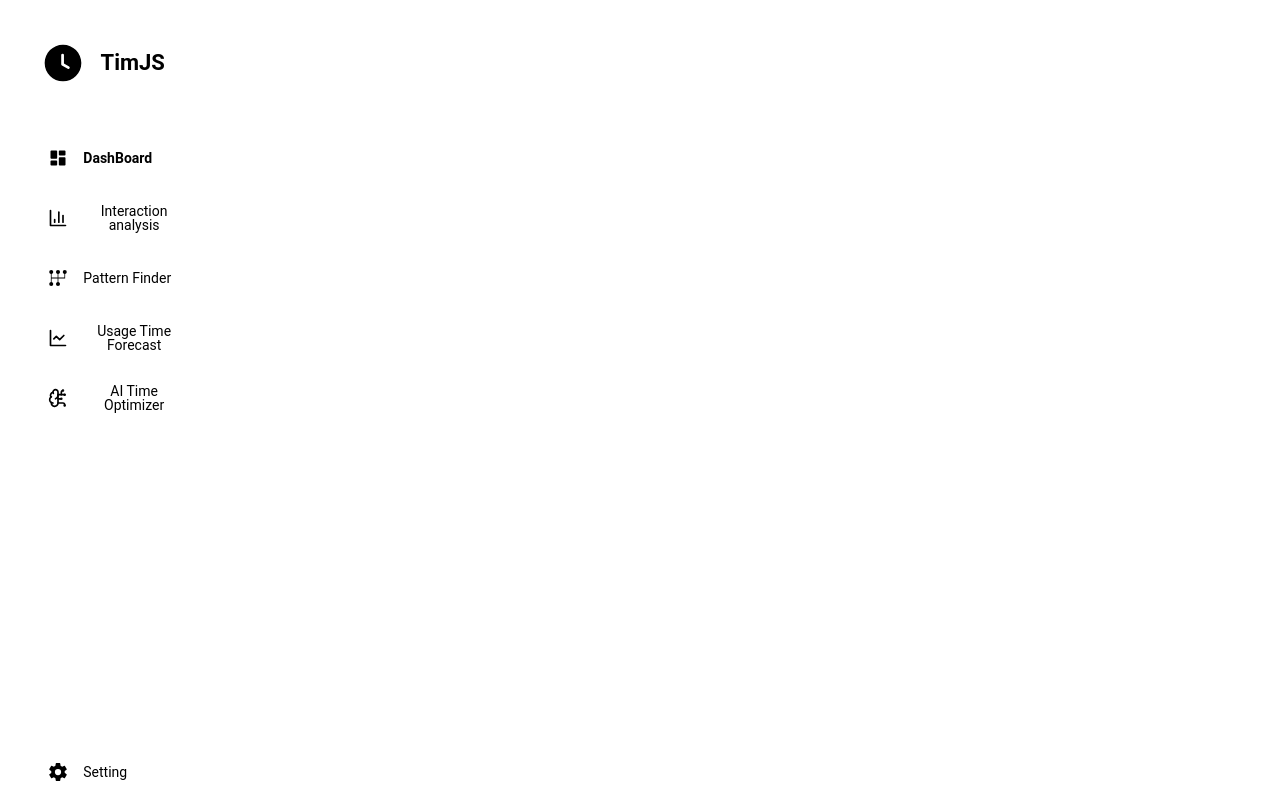
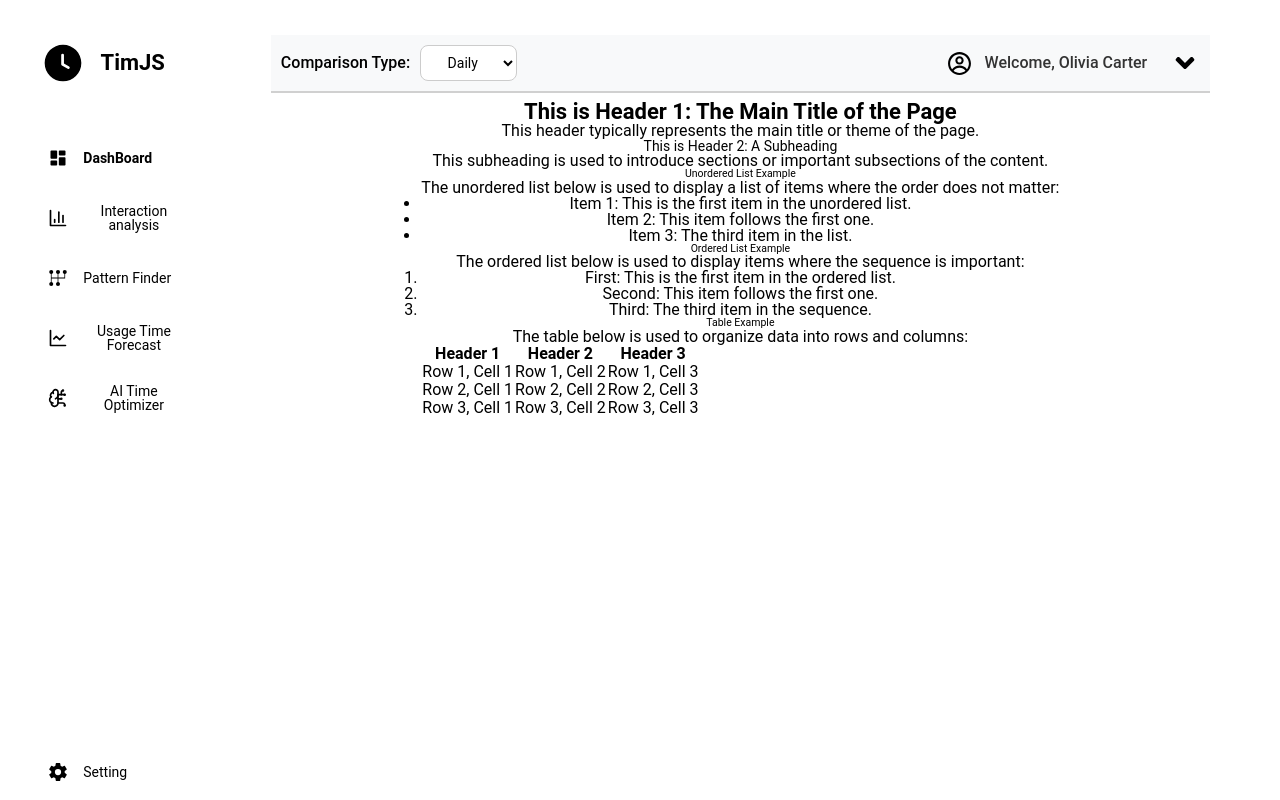
Before and after one commit to MohammedKamalAlsyd/TimJS, a React (Vite) app in the folder TimJS/: page /dashboard in a window 1280 px wide. Built offline with nearby package versions, Linux system fonts and the light colour scheme.

Commit message:
Added Header WIth Some Animations for the Dropdown Menu

```diff
--- a/TimJS/src/App.jsx
+++ b/TimJS/src/App.jsx
@@ -1,18 +1,22 @@
 //import { useState } from 'react'
 import { BrowserRouter as Router } from 'react-router-dom';
-import { ChakraProvider, HStack } from '@chakra-ui/react';
+import { ChakraProvider, HStack, VStack } from '@chakra-ui/react';
 import customTheme from './assets/styles/chakra-theme';
 import Sidebar from './assets/components/Sidebar';
 import Routes from './routes';
-import './assets/styles/global.css'
+import Header from './assets/components/Header';
+import './assets/styles/Global.css'
 
 function App() {
   return (
       <ChakraProvider theme={customTheme}>
         <Router>
-            <HStack>
+            <HStack justifyContent={'start'} height={'100%'}>
               <Sidebar/>
-              <Routes />
+              <VStack height={'full'} width={'full'} padding={'35px 35px 35px 35px'} margin={'0px 35px'}>
+                <Header/>
+                <Routes />
+              </VStack>
             </HStack>
         </Router>
       </ChakraProvider>
--- /dev/null
+++ b/TimJS/src/assets/components/Header.jsx
@@ -0,0 +1,72 @@
+import React, { useState, useEffect, useRef } from 'react';
+import '../styles/Header.css'; // Import the separate CSS file
+import { HStack } from '@chakra-ui/react';
+import { CgProfile } from "react-icons/cg";
+import { FaAngleDown } from "react-icons/fa";
+
+const Header = () => {
+  const [showDropdown, setShowDropdown] = useState(false);
+  const dropdownRef = useRef(null); // Ref for dropdown
+  const iconRef = useRef(null); // Ref for FaAngleDown
+
+  // Toggle dropdown visibility
+  const toggleDropdown = (e) => {
+    e.stopPropagation(); // Prevent closing immediately when clicking the icon
+    setShowDropdown((prev) => !prev);
+  };
+
+  // Close dropdown if clicking outside
+  const handleClickOutside = (event) => {
+    if (
+      dropdownRef.current &&
+      !dropdownRef.current.contains(event.target) &&
+      iconRef.current &&
+      !iconRef.current.contains(event.target)
+    ) {
+      setShowDropdown(false);
+    }
+  };
+
+  useEffect(() => {
+    document.addEventListener('mousedown', handleClickOutside);
+    return () => {
+      document.removeEventListener('mousedown', handleClickOutside);
+    };
+  }, []);
+
+  return (
+    <div className="header">
+      <div className="comparison-type">
+        <label htmlFor="comparison">Comparison Type:</label>
+        <select id="comparison">
+          <option value="daily">Daily</option>
+          <option value="weekly">Weekly</option>
+          <option value="monthly">Monthly</option>
+        </select>
+      </div>
+
+      <HStack className="user-section" spacing='1vw'>
+        <CgProfile fontSize={'25px'} />
+        <h2>Welcome, Olivia Carter</h2>
+        <FaAngleDown
+          ref={iconRef}
+          className={`dropdown-icon ${showDropdown ? 'dropdown-icon-active' : ''}`} // Rotate icon when active
+          fontSize={'30px'}
+          onClick={toggleDropdown}
+        />
+
+        {/* Dropdown Menu */}
+        <div
+          className={`dropdown-menu ${showDropdown ? 'show-dropdown' : ''}`}
+          ref={dropdownRef}
+          onClick={(e) => e.stopPropagation()}
+        >
+          <a href="#">Support Project</a>
+          <a href="#">Logout</a>
+        </div>
+      </HStack>
+    </div>
+  );
+};
+
+export default Header;
--- /dev/null
+++ b/TimJS/src/assets/styles/Header.css
@@ -0,0 +1,130 @@
+/* Modernized Header Styles */
+.header {
+    position: relative;
+    display: flex;
+    justify-content: space-between;
+    align-items: center;
+    padding: 10px;
+    border-bottom: 2px solid #d0d0d0;
+    width: 100%;
+    background-color: #f8f9fa;
+  }
+
+/* Comparison Type Section */
+.comparison-type {
+  display: flex;
+  align-items: center;
+  border-radius: 12px;
+}
+
+.comparison-type label {
+  font-size: 16px;
+  font-weight: 500;
+  color: #000000;
+  margin-right: 10px;
+}
+
+.comparison-type select {
+  padding: 8px 12px;
+  font-size: 14px;
+  border-radius: 8px;
+  border: 1px solid #ccc;
+  background-color: white;
+  color: #000000;
+  transition: border-color 0.3s ease, box-shadow 0.3s ease;
+}
+
+.comparison-type select:hover {
+  border-color: #000000;
+}
+
+.comparison-type select:focus {
+  outline: none;
+  border-color: #000000;
+}
+
+  /* User Section Styles */
+  .user-section {
+    display: flex;
+    align-items: center;
+    position: relative;
+  }
+
+  .user-section img {
+    width: 32px;
+    height: 32px;
+    border-radius: 50%;
+    margin-right: 10px;
+  }
+
+  .user-section h2 {
+    font-weight: 500;
+    margin-right: 10px;
+    font-size: 16px;
+    color: #333;
+  }
+
+  .dropdown-icon {
+    cursor: pointer;
+    color: #000000;
+    transition: transform 0.3s ease;
+  }
+
+  /* Rotate icon when dropdown is active */
+  .dropdown-icon-active {
+    transform: rotate(180deg);
+  }
+
+  /* Dropdown Menu Styles */
+  .dropdown-menu {
+    position: absolute;
+    top: 50px;
+    right: 0;
+    background-color: white;
+    border-radius: 12px;
+    border: 1px solid #e0e0e0;
+    box-shadow: 0 4px 20px rgba(0, 0, 0, 0.1);
+    width: 180px;
+    z-index: 10;
+    opacity: 0;
+    visibility: hidden;
+    transform: translateY(-10px);
+    transition: opacity 0.3s ease, transform 0.3s ease;
+  }
+
+  /* Show the dropdown */
+  .show-dropdown {
+    opacity: 1;
+    visibility: visible;
+    transform: translateY(0);
+  }
+
+  /* Dropdown Menu Links */
+  .dropdown-menu a {
+    padding: 12px 16px;
+    display: flex;
+    align-items: center;
+    justify-content: space-between;
+    text-decoration: none;
+    color: #000000;
+    border-radius: 8px;
+    font-size: 14px;
+    transition: background-color 0.3s ease, color 0.3s ease;
+  }
+
+  .dropdown-menu a:hover {
+    background-color: #f1f3f5;
+    color: #000000;
+  }
+
+  /* Dropdown icon arrow for each link */
+  .dropdown-menu a::after {
+    content: '→';
+    font-size: 12px;
+    color: #ccc;
+    transition: color 0.3s ease;
+  }
+
+  .dropdown-menu a:hover::after {
+    color: #000000;
+  }
--- a/TimJS/src/assets/styles/Sidebar.css
+++ b/TimJS/src/assets/styles/Sidebar.css
@@ -1,10 +1,9 @@
 .sidebar {
   margin: 0.05%;
-  position: absolute;
+  position: relative;
   top: 0px;
   bottom: 0px;
-  width: 15%;
-
+  width: 17.5%;
 }
 
 
--- a/TimJS/src/assets/styles/global.css
+++ b/TimJS/src/assets/styles/global.css
@@ -23,6 +23,11 @@ h2 {
     font-weight: 400;
 }
 
+h3 {
+    font-size: 10.5px;
+    font-weight: 400;
+}
+
 .slidebar-icon {
     font-size: 1.25vw;
     margin:"0 5%"
--- a/TimJS/src/routes.jsx
+++ b/TimJS/src/routes.jsx
@@ -6,7 +6,7 @@ import EmptyPage from './assets/pages/empty';
 
 const routes = [
     {
-        path: 'main-dashboard',
+        path: 'dashboard',
         element: <EmptyPage/>,
     },
 ];
```
